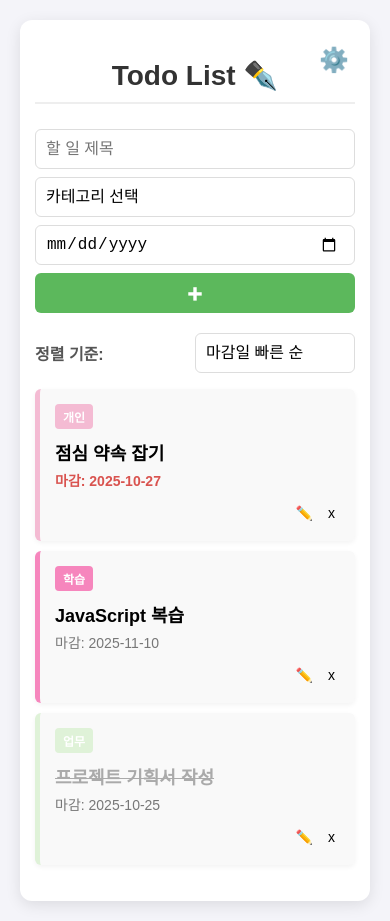
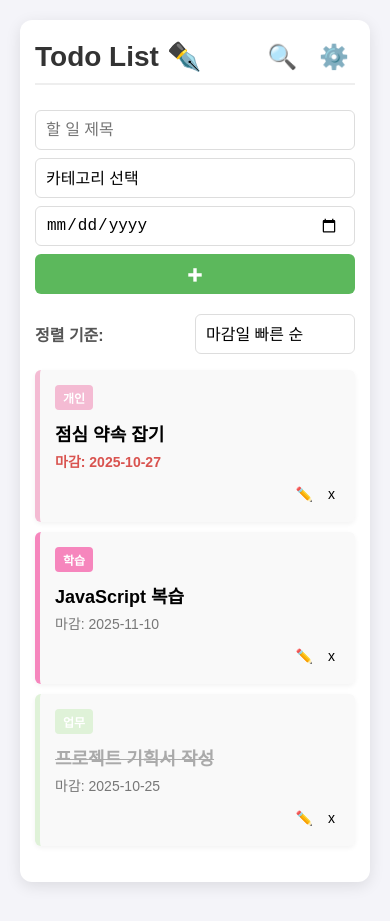
Before and after one commit to BlueCrocus/hw_todo, a plain HTML site: page index.html in a window 390 px wide. Drawn offline with Linux system fonts and the light colour scheme.

Commit message:
검색 기능 추가

```diff
--- a/index.html
+++ b/index.html
@@ -9,31 +9,35 @@
   <link rel="stylesheet" href="./styles.css">
   <link rel="shortcut icon" href="./favicon/wx.ico" type="image/x-icon" />
   <link rel="icon" href="./favicon/wx.svg" type="image/svg" />
-
 </head>
 
 <body>
   <div class="container">
-    <!-- 제목 및 설정 버튼 -->
     <div class="header-content">
       <h1>Todo List ✒️</h1>
-      <button id="open-category-settings" title="카테고리 설정" onclick="openCategoryModal()">⚙️</button>
+
+      <div class="header-controls">
+        <button id="open-search-input" title="검색" onclick="toggleSearchInput()">🔍</button>
+        <button id="open-category-settings" title="카테고리 설정" onclick="openCategoryModal()">⚙️</button>
+      </div>
     </div>
 
-    <!-- 할 일 입력 폼 -->
+    <div id="search-section">
+      <input type="text" id="search-input" class="input-field" placeholder="검색할 할 일 제목을 입력하세요..."
+        onkeyup="filterTodoList()">
+    </div>
+
     <div class="input-group">
       <input type="text" id="todo-title-input" class="input-field" placeholder="할 일 제목" onkeyup="handleKeyup(event)">
 
       <select id="category-select" class="input-field">
-        <!-- 옵션은 JS에서 동적으로 채워짐 -->
       </select>
 
-      <input type="date" id="due-date-input" class="input-field">
+      <input type="date" id="due-date-input" class="input-field" placeholder="마감일 선택">
 
       <button id="add-button" onclick="add()">✚</button>
     </div>
 
-    <!-- 정렬 옵션 -->
     <div class="sort-section">
       <label for="sort-by">정렬 기준:</label>
       <select id="sort-by" class="input-field" onchange="sortAndShowList()">
@@ -44,13 +48,10 @@
       </select>
     </div>
 
-    <!-- 할 일 목록 -->
     <ul id="todolist-ul" class="todolist">
-      <!-- Todo 아이템들이 여기에 렌더링 -->
     </ul>
   </div>
 
-  <!-- 카테고리 관리 모달 -->
   <div id="category-modal-overlay" onclick="closeCategoryModal(event)">
     <div class="category-management" onclick="event.stopPropagation()">
       <button id="close-category-modal" onclick="closeCategoryModal()">X</button>
@@ -63,7 +64,6 @@
         <button id="add-category-button" onclick="addCategory()">✚</button>
       </div>
       <div id="category-list-display">
-        <!-- 등록된 카테고리 칩이 여기에 표시 -->
       </div>
     </div>
   </div>
--- a/script.js
+++ b/script.js
@@ -15,7 +15,7 @@ let todoList = [
 let lastNo = todoList.length > 0 ? Math.max(...todoList.map(item => item.id)) : 0;
 
 // ----------------------------------------------------------------------
-// --- 로컬 스토리지 저장 및 불러오기 함수 --- (완벽하게 통합됨)
+// --- 로컬 스토리지 저장 및 불러오기 함수 ---
 // ----------------------------------------------------------------------
 
 /**
@@ -312,7 +312,7 @@ function populateCategories() {
 }
 
 // ----------------------------------------------------------------------
-// --- 4. 데이터 조작 및 렌더링 로직 (수정 및 추가된 로직) ---
+// --- 4. 데이터 조작 및 렌더링 로직 ---
 // ----------------------------------------------------------------------
 
 /**
@@ -510,6 +510,137 @@ function toggleDone(id) {
   }
 }
 
+/**
+ * 검색 입력 필드의 표시 상태를 토글합니다.
+ */
+function toggleSearchInput() {
+  const searchSection = document.getElementById('search-section');
+  const searchInput = document.getElementById('search-input');
+
+  if (searchSection.style.display === 'none' || !searchSection.style.display) {
+    searchSection.style.display = 'block';
+    searchInput.focus();
+    // 검색창이 열릴 때 이전 필터링을 초기화합니다.
+    searchInput.value = '';
+    sortAndShowList();
+    console.log("Search input opened.");
+  } else {
+    searchSection.style.display = 'none';
+    searchInput.value = '';
+    sortAndShowList(); // 닫힐 때 필터링을 해제하고 전체 목록 표시
+    console.log("Search input closed and filter cleared.");
+  }
+}
+
+
+/**
+ * Todo 목록을 검색어 기준으로 필터링하여 화면에 표시합니다.
+ */
+function filterTodoList() {
+  const query = document.getElementById('search-input').value.trim().toLowerCase();
+  const todoListUl = document.getElementById('todolist-ul');
+  todoListUl.innerHTML = '';
+
+  // 1. 현재 정렬된 목록을 가져옵니다. (sortAndShowList의 정렬 로직을 재사용)
+  const sortBy = document.getElementById('sort-by').value;
+  const sortedList = [...todoList].sort((a, b) => {
+    // 완료된 항목은 항상 목록의 끝으로 보냅니다.
+    if (a.done !== b.done) return a.done ? 1 : -1;
+    // 정렬 기준 로직 (sortAndShowList에서 복사하여 재사용)
+    if (sortBy === 'dueDateAsc') {
+      const dateA = new Date(a.dueDate || '9999-12-31');
+      const dateB = new Date(b.dueDate || '9999-12-31');
+      return dateA - dateB;
+    } else if (sortBy === 'dueDateDesc') {
+      const dateA = new Date(a.dueDate || '0000-01-01');
+      const dateB = new Date(b.dueDate || '0000-01-01');
+      return dateB - dateA;
+    } else if (sortBy === 'category') {
+      return a.category.localeCompare(b.category);
+    } else if (sortBy === 'idDesc') {
+      return b.id - a.id;
+    }
+    return 0;
+  });
+
+  // 2. 검색어 필터링
+  const filteredList = sortedList.filter(item =>
+    item.title.toLowerCase().includes(query)
+  );
+
+  // 3. 화면 출력
+  if (filteredList.length === 0) {
+    todoListUl.innerHTML = `<li style="text-align: center; color: #888; padding: 20px;">'${query}'에 대한 검색 결과가 없습니다.</li>`;
+    return;
+  }
+
+  filteredList.forEach(item => {
+    todoListUl.appendChild(getTodoItemElem(item));
+  });
+}
+
+
+/**
+ * 기존 sortAndShowList 함수 수정:
+ * 검색창이 열려있으면 필터링 함수를 호출하도록 로직을 변경합니다.
+ */
+function sortAndShowList() {
+  const searchSection = document.getElementById('search-section');
+  const searchInput = document.getElementById('search-input');
+
+  // 🚨 검색창이 열려 있고, 검색어가 입력되어 있다면 filterTodoList를 호출합니다.
+  if (searchSection && searchSection.style.display !== 'none' && searchInput && searchInput.value.trim() !== '') {
+    filterTodoList();
+    return;
+  }
+
+  const sortBy = document.getElementById('sort-by').value;
+  // ... (이하 기존 정렬 로직은 그대로 유지) ...
+  // ... (기존 정렬 및 렌더링 로직) ...
+
+  // (이 부분에 기존 정렬/렌더링 로직이 들어갑니다.)
+
+  // 1. 데이터 정렬
+  const sortedList = [...todoList].sort((a, b) => {
+    // 완료된 항목은 항상 목록의 끝으로 보냅니다.
+    if (a.done !== b.done) {
+      return a.done ? 1 : -1;
+    }
+
+    if (sortBy === 'dueDateAsc') {
+      // 마감일 빠른 순 (오름차순)
+      const dateA = new Date(a.dueDate || '9999-12-31');
+      const dateB = new Date(b.dueDate || '9999-12-31');
+      return dateA - dateB;
+    } else if (sortBy === 'dueDateDesc') {
+      // 마감일 늦은 순 (내림차순)
+      const dateA = new Date(a.dueDate || '0000-01-01');
+      const dateB = new Date(b.dueDate || '0000-01-01');
+      return dateB - dateA;
+    } else if (sortBy === 'category') {
+      // 카테고리 이름 순
+      return a.category.localeCompare(b.category);
+    } else if (sortBy === 'idDesc') {
+      // 최신 순 (ID 내림차순)
+      return b.id - a.id;
+    }
+    return 0;
+  });
+
+  // 2. 화면 출력
+  const todoListUl = document.getElementById('todolist-ul');
+  todoListUl.innerHTML = '';
+
+  if (sortedList.length === 0) {
+    todoListUl.innerHTML = '<li style="text-align: center; color: #888; padding: 20px;">할 일이 없습니다!</li>';
+    return;
+  }
+
+  sortedList.forEach(item => {
+    todoListUl.appendChild(getTodoItemElem(item));
+  });
+}
+
 // ----------------------------------------------------------------------
 // --- 5. 이벤트 핸들러 및 초기화 ---
 // ----------------------------------------------------------------------
@@ -592,3 +723,5 @@ window.addCategory = addCategory;
 window.handleCategoryKeyup = handleCategoryKeyup;
 window.editItem = editItem;
 window.toggleDone = toggleDone; // 🚨 누락되었을 수 있는 토글 함수도 노출
+window.toggleSearchInput = toggleSearchInput; // 🚨 새 함수 노출
+window.filterTodoList = filterTodoList; // 🚨 새 함수 노출
--- a/styles.css
+++ b/styles.css
@@ -19,27 +19,53 @@ body {
   box-shadow: 0 4px 15px rgba(0, 0, 0, 0.1);
 }
 
+/* 🚨 HTML inline style 제거 후 수정 */
+#search-section {
+  display: none;
+  /* 초기에는 숨김 */
+  margin-bottom: 15px;
+}
+
+/* ====================================================================== */
+/* 헤더 및 버튼 (검색 버튼 추가 반영) */
+/* ====================================================================== */
+
 .header-content {
+  /* 🚨 정렬 수정: 제목과 버튼을 양 끝으로 정렬 */
   display: flex;
-  justify-content: center;
+  justify-content: space-between;
   align-items: center;
   position: relative;
+  padding-bottom: 10px;
+  /* 제목 아래 보더 대신 컨테이너에 패딩 부여 */
+  border-bottom: 2px solid #eee;
+  /* 제목 아래 보더 유지 */
+  margin-bottom: 25px;
 }
 
 h1 {
-  text-align: center;
+  /* 🚨 수정: flex 아이템으로 동작하도록 변경 */
+  text-align: left;
   color: #333;
-  margin-bottom: 25px;
+  margin: 0;
   font-size: 28px;
-  border-bottom: 2px solid #eee;
-  padding-bottom: 10px;
-  width: 100%;
+  padding-bottom: 0;
+  width: auto;
+  flex-grow: 1;
+  border-bottom: none;
+  /* 보더는 header-content로 옮김 */
 }
 
-#open-category-settings {
-  position: absolute;
-  right: 0;
-  top: 5px;
+/* 🚨 검색 및 설정 버튼 컨테이너 스타일 */
+.header-controls {
+  display: flex;
+  gap: 5px;
+  /* 버튼 사이 간격 */
+  flex-shrink: 0;
+}
+
+/* 🚨 #open-search-input 버튼 스타일 추가 */
+#open-search-input {
   background: none;
   border: none;
   font-size: 24px;
@@ -48,20 +74,44 @@ h1 {
   transition: color 0.2s, transform 0.2s;
 }
 
+#open-search-input:hover {
+  color: #007bff;
+  transform: scale(1.1);
+}
+
+#open-category-settings {
+  /* 🚨 absolute 제거 및 일반 버튼처럼 스타일링 */
+  position: static;
+  background: none;
+  border: none;
+  font-size: 24px;
+  cursor: pointer;
+  color: #555;
+  transition: color 0.2s, transform 0.2s;
+  margin-left: 5px;
+}
+
 #open-category-settings:hover {
   color: #007bff;
   transform: rotate(15deg);
 }
 
+/* 🚨 검색 입력 필드 스타일 */
+#search-input {
+  width: 100%;
+  box-sizing: border-box;
+}
+
+
 /* ====================================================================== */
-/* 입력 폼 및 정렬 섹션 (데스크톱/정렬 수정) */
+/* 입력 폼 및 정렬 섹션 (정렬 통일) */
 /* ====================================================================== */
 .input-group {
   display: flex;
   gap: 10px;
   margin-bottom: 20px;
   flex-wrap: wrap;
-  /* 🚨 정렬 수정: 모든 아이템을 수직 중앙에 정렬합니다. */
+  /* 🚨 정렬 통일 */
   align-items: center;
 }
 
@@ -71,18 +121,13 @@ h1 {
   border-radius: 6px;
   font-size: 16px;
   box-sizing: border-box;
-  /* 🚨 높이 통일: 다른 버튼과 높이를 동일하게 맞춥니다. */
+  /* 🚨 높이 통일 */
   height: 40px;
-
-  /* 날짜/카테고리 필드 디자인 통일을 위한 추가 */
   background-color: white;
-  /* 회색 배경 문제 방지 */
   -webkit-appearance: none;
   -moz-appearance: none;
   appearance: none;
-  /* 브라우저 기본 UI 화살표 제거 */
   text-align: left;
-  /* 텍스트 정렬 */
 }
 
 #todo-title-input {
@@ -94,7 +139,6 @@ h1 {
 #due-date-input {
   width: 150px;
   flex-shrink: 0;
-  /* 드롭다운/날짜 필드가 깔끔하게 보이도록 패딩 조정 */
   padding-right: 15px;
 }
 
@@ -105,7 +149,6 @@ h1 {
   /* 🚨 높이 통일 */
   height: 40px;
   padding: 0 15px;
-  /* 높이가 고정되었으므로 패딩 조정 */
   border-radius: 6px;
   cursor: pointer;
   font-size: 16px;
@@ -130,7 +173,7 @@ h1 {
 }
 
 /* ====================================================================== */
-/* Todo 항목 리스트 및 반응형 처리 (기본: 모바일 우선) */
+/* Todo 항목 리스트 스타일 */
 /* ====================================================================== */
 .todolist {
   list-style: none;
@@ -141,7 +184,6 @@ h1 {
 .todo-item {
   display: flex;
   flex-direction: column;
-  /* 작은 화면에서 세로로 쌓이도록 */
   align-items: flex-start;
   justify-content: space-between;
   padding: 15px;
@@ -167,7 +209,6 @@ h1 {
 .item-details {
   display: flex;
   flex-direction: column;
-  /* 세로로 쌓이도록 */
   align-items: flex-start;
   flex-grow: 1;
   width: 100%;
@@ -239,7 +280,6 @@ h1 {
   box-sizing: border-box;
   font-family: inherit;
   height: 35px;
-  /* 편집 모드일 때 높이 조정 */
 }
 
 /* ====================================================================== */
@@ -318,7 +358,6 @@ h1 {
   cursor: pointer;
   transition: background-color 0.2s;
   height: 40px;
-  /* 높이 통일 */
 }
 
 #add-category-button:hover {
@@ -373,7 +412,6 @@ h1 {
     flex-direction: column;
     gap: 8px;
     align-items: stretch;
-    /* 전체 너비를 채우도록 */
   }
 
   /* 모든 요소가 100% 너비를 채우도록 */
```
